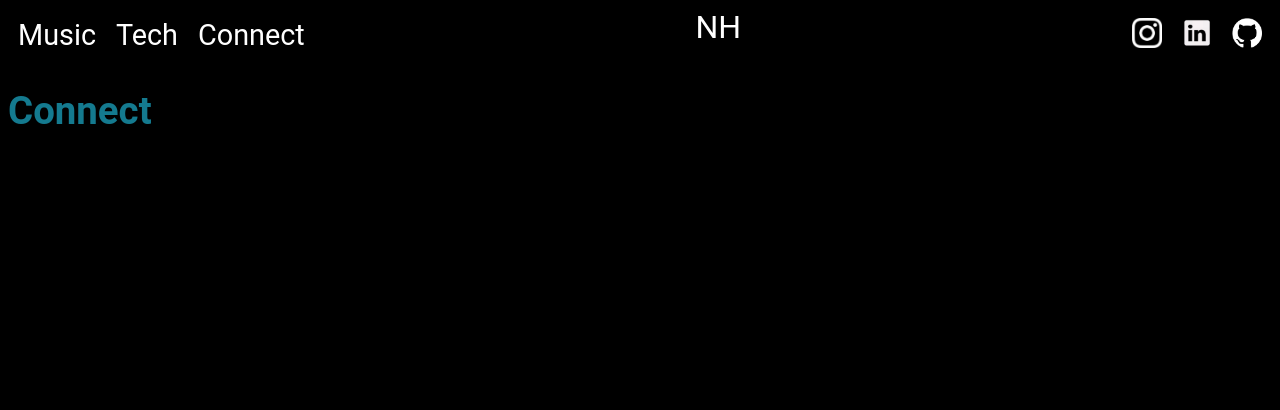
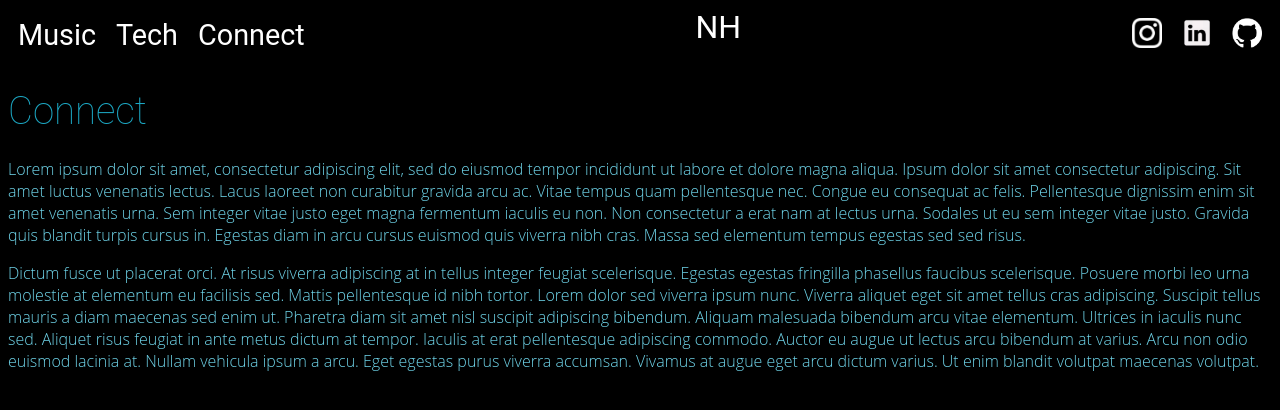
Before and after one commit to NHartMusic/studious-adventure, a React (Vite) app: page /Connect in a window 1280 px wide. Shown: the top 410 px of the page. Built offline with nearby package versions, Linux system fonts and the light colour scheme.

Commit message:
nice colors showing up for text

```diff
--- a/src/App.tsx
+++ b/src/App.tsx
@@ -14,7 +14,7 @@ function App() {
     <>
       <Header />
       <Routes>
-        <Route path='/Home' element={<Home />} />
+        <Route path='/' element={<Home />} />
         <Route path='/Music' element={<Music />} />
         <Route path='/Tech' element={<Tech />} />
         <Route path='/Connect' element={<Connect />} />
--- a/src/Pages/Connect/index.tsx
+++ b/src/Pages/Connect/index.tsx
@@ -1,9 +1,27 @@
-import {ConnectTitle} from './styles'
+import { ConnectTitle, ConnectParagraph } from './styles'
 
 function Connect() {
   return (
     <>
         <ConnectTitle>Connect</ConnectTitle>
+        <ConnectParagraph>
+          Lorem ipsum dolor sit amet, consectetur adipiscing elit, sed do eiusmod tempor incididunt ut labore et dolore
+          magna aliqua. Ipsum dolor sit amet consectetur adipiscing. Sit amet luctus venenatis lectus. Lacus laoreet non
+          curabitur gravida arcu ac. Vitae tempus quam pellentesque nec. Congue eu consequat ac felis. Pellentesque
+          dignissim enim sit amet venenatis urna. Sem integer vitae justo eget magna fermentum iaculis eu non. Non
+          consectetur a erat nam at lectus urna. Sodales ut eu sem integer vitae justo. Gravida quis blandit turpis cursus
+          in. Egestas diam in arcu cursus euismod quis viverra nibh cras. Massa sed elementum tempus egestas sed sed risus.
+        </ConnectParagraph>
+        <ConnectParagraph>
+          Dictum fusce ut placerat orci. At risus viverra adipiscing at in tellus integer feugiat scelerisque. Egestas
+          egestas fringilla phasellus faucibus scelerisque. Posuere morbi leo urna molestie at elementum eu facilisis sed.
+          Mattis pellentesque id nibh tortor. Lorem dolor sed viverra ipsum nunc. Viverra aliquet eget sit amet tellus cras
+          adipiscing. Suscipit tellus mauris a diam maecenas sed enim ut. Pharetra diam sit amet nisl suscipit adipiscing bibendum.
+          Aliquam malesuada bibendum arcu vitae elementum. Ultrices in iaculis nunc sed. Aliquet risus feugiat in ante metus dictum
+          at tempor. Iaculis at erat pellentesque adipiscing commodo. Auctor eu augue ut lectus arcu bibendum at varius. Arcu non
+          odio euismod lacinia at. Nullam vehicula ipsum a arcu. Eget egestas purus viverra accumsan. Vivamus at augue eget
+          arcu dictum varius. Ut enim blandit volutpat maecenas volutpat.
+        </ConnectParagraph>
     </>
   )
 }
--- a/src/Pages/Connect/styles.ts
+++ b/src/Pages/Connect/styles.ts
@@ -1,7 +1,11 @@
 import styled from 'styled-components'
-import {MainTitle} from '../../UI/Typography'
-import {randomColor1} from '../../UI/ColorGenerator'
+import { MainTitle, ParagraphMain } from '../../UI/Typography'
+import { randomColor1, randomColor3 } from '../../UI/ColorGenerator'
 
 export const ConnectTitle = styled(MainTitle)`
     color: ${randomColor1};
 `
+
+export const ConnectParagraph = styled(ParagraphMain)`
+    color: ${randomColor3};
+`
--- a/src/Pages/Home/index.tsx
+++ b/src/Pages/Home/index.tsx
@@ -1,9 +1,25 @@
-import * as React from 'react'
+import { HomeTitle, HomeParagraph } from './styles'
 
 function Home() {
   return (
     <>
-        <h1>Welcome Home</h1>
+        <HomeTitle>Welcome Home</HomeTitle>
+        <HomeParagraph>
+          Tortor consequat id porta nibh. Suspendisse sed nisi lacus sed viverra tellus in. Vulputate sapien nec sagittis
+          aliquam malesuada. Posuere lorem ipsum dolor sit amet. At urna condimentum mattis pellentesque id nibh. Phasellus
+          faucibus scelerisque eleifend donec pretium vulputate sapien. Et netus et malesuada fames ac turpis egestas.
+          Ipsum dolor sit amet consectetur adipiscing elit ut. Scelerisque viverra mauris in aliquam sem. Id nibh tortor
+          id aliquet lectus proin nibh nisl. Vestibulum sed arcu non odio euismod lacinia at. Velit scelerisque in dictum
+          non consectetur a.
+        </HomeParagraph>
+        <HomeParagraph>
+          Auctor augue mauris augue neque gravida in fermentum et. Pretium aenean pharetra magna ac placerat vestibulum
+          lectus mauris. Volutpat consequat mauris nunc congue nisi vitae. Quam elementum pulvinar etiam non quam lacus
+          suspendisse faucibus. Gravida quis blandit turpis cursus in hac habitasse. Enim ut tellus elementum sagittis vitae.
+          Eget dolor morbi non arcu risus quis varius. Ornare arcu dui vivamus arcu. Aenean sed adipiscing diam donec adipiscing
+          tristique risus nec. Dolor purus non enim praesent elementum facilisis leo. Habitant morbi tristique senectus et
+          netus. Volutpat odio facilisis mauris sit amet massa vitae tortor. Tortor condimentum lacinia quis vel eros.
+        </HomeParagraph>
     </>
   )
 }
--- /dev/null
+++ b/src/Pages/Home/styles.ts
@@ -0,0 +1,11 @@
+import styled from 'styled-components'
+import { MainTitle, ParagraphMain } from '../../UI/Typography'
+import { randomColor4, randomColor5 } from '../../UI/ColorGenerator'
+
+export const HomeTitle = styled(MainTitle)`
+    color: ${randomColor4};
+`
+
+export const HomeParagraph = styled(ParagraphMain)`
+    color: ${randomColor5};
+`
--- a/src/Pages/Music/index.tsx
+++ b/src/Pages/Music/index.tsx
@@ -1,9 +1,28 @@
-import * as React from 'react'
+import { MusicTitle, MusicParagraph } from './styles'
 
 function Music() {
   return (
     <>
-        <h1>Medium Boys</h1>
+        <MusicTitle>Music</MusicTitle>
+        <MusicParagraph>
+          Nec feugiat in fermentum posuere urna nec. Feugiat sed lectus vestibulum mattis ullamcorper. Facilisi
+          cras fermentum odio eu feugiat pretium nibh. At erat pellentesque adipiscing commodo elit at imperdiet.
+          Hendrerit gravida rutrum quisque non tellus orci. Velit egestas dui id ornare arcu odio ut. Pellentesque
+          eu tincidunt tortor aliquam nulla facilisi cras fermentum. Ut enim blandit volutpat maecenas volutpat.
+          Imperdiet proin fermentum leo vel orci porta non pulvinar neque. A scelerisque purus semper eget duis at
+          tellus at. Posuere sollicitudin aliquam ultrices sagittis. Eleifend quam adipiscing vitae proin. Id eu
+          nisl nunc mi ipsum faucibus vitae aliquet nec.
+        </MusicParagraph>
+        <MusicParagraph>
+          Pellentesque habitant morbi tristique senectus et netus et malesuada fames. Proin sed libero enim sed
+          faucibus turpis in eu. Urna molestie at elementum eu facilisis sed. Pharetra pharetra massa massa ultricies
+          mi quis hendrerit dolor. Tempor id eu nisl nunc mi ipsum faucibus vitae aliquet. Faucibus interdum posuere
+          lorem ipsum dolor sit amet. Enim sed faucibus turpis in eu mi bibendum. Sit amet mauris commodo quis. Egestas
+          diam in arcu cursus euismod quis viverra nibh cras. Laoreet non curabitur gravida arcu ac tortor dignissim
+          convallis. Non curabitur gravida arcu ac tortor dignissim convallis. Donec adipiscing tristique risus nec
+          feugiat in fermentum posuere. Non tellus orci ac auctor augue mauris augue neque gravida. Consequat ac felis
+          donec et odio. A condimentum vitae sapien pellentesque habitant morbi.
+        </MusicParagraph>
     </>
   )
 }
--- /dev/null
+++ b/src/Pages/Music/styles.ts
@@ -0,0 +1,11 @@
+import styled from 'styled-components'
+import { MainTitle, ParagraphMain } from '../../UI/Typography'
+import { randomColor2, randomColor5 } from '../../UI/ColorGenerator'
+
+export const MusicTitle = styled(MainTitle)`
+    color: ${randomColor5};
+`
+
+export const MusicParagraph = styled(ParagraphMain)`
+    color: ${randomColor2};
+`
--- a/src/Pages/Tech/index.tsx
+++ b/src/Pages/Tech/index.tsx
@@ -1,9 +1,25 @@
-import * as React from 'react'
+import { TechTitle, TechParagraph } from './styles'
 
 function Tech() {
   return (
     <>
-        <h1>Small Boys</h1>
+        <TechTitle>Tech</TechTitle>
+        <TechParagraph>
+          Non quam lacus suspendisse faucibus interdum posuere lorem ipsum. Dignissim cras tincidunt lobortis
+          feugiat. Pulvinar proin gravida hendrerit lectus a. Dictum varius duis at consectetur. Sed arcu non
+          odio euismod lacinia. Condimentum lacinia quis vel eros. Mauris vitae ultricies leo integer malesuada
+          nunc vel risus commodo. Volutpat ac tincidunt vitae semper quis lectus nulla. At augue eget arcu
+          dictum varius. Nunc pulvinar sapien et ligula. Tempor id eu nisl nunc mi ipsum. A lacus vestibulum sed
+          arcu non. Eget sit amet tellus cras adipiscing enim eu turpis egestas.
+        </TechParagraph>
+        <TechParagraph>
+          Risus at ultrices mi tempus imperdiet nulla malesuada. Enim ut tellus elementum sagittis vitae et.
+          Curabitur gravida arcu ac tortor dignissim convallis aenean et tortor. Elit duis tristique sollicitudin
+          nibh sit. Dui nunc mattis enim ut tellus. Malesuada fames ac turpis egestas integer eget. Sociis natoque
+          penatibus et magnis dis parturient montes. Egestas sed sed risus pretium quam vulputate dignissim suspendisse.
+          Pellentesque habitant morbi tristique senectus et netus. Elit eget gravida cum sociis natoque penatibus et.
+          Id cursus metus aliquam eleifend mi in nulla. Nunc consequat interdum varius sit.
+        </TechParagraph>
     </>
   )
 }
--- /dev/null
+++ b/src/Pages/Tech/styles.ts
@@ -0,0 +1,11 @@
+import styled from 'styled-components'
+import { MainTitle, ParagraphMain } from '../../UI/Typography'
+import { randomColor3, randomColor6 } from '../../UI/ColorGenerator'
+
+export const TechTitle = styled(MainTitle)`
+    color: ${randomColor6};
+`
+
+export const TechParagraph = styled(ParagraphMain)`
+    color: ${randomColor3};
+`
--- a/src/UI/ColorGenerator.ts
+++ b/src/UI/ColorGenerator.ts
@@ -1,5 +1,8 @@
 export const getRandomColorFromList = (): string => {
     const colorList = [
+      '#C9F0F7',
+      '#B8EBF5',
+      '#A6E5F2',
       '#94E0F0',
       '#82DBED',
       '#70D6EB',
@@ -10,8 +13,6 @@ export const getRandomColorFromList = (): string => {
       '#1FB8D6',
       '#1CA8C4',
       '#1999B3',
-      '#178AA1',
-      '#147A8F',
     ];
 
     // Choose a random index from the colorList
--- a/src/UI/Typography.ts
+++ b/src/UI/Typography.ts
@@ -2,5 +2,17 @@ import styled from 'styled-components'
 
 export const MainTitle = styled.h1`
    font-family: 'Roboto', sans-serif;
-   font-size: 2.4rem;
+   font-size: 2.4em;
+   font-weight: 100;
 `
+
+export const SubTitle = styled.h2`
+   font-family: 'Roboto', sans-serif;
+   font-size: 2.0em;
+`
+
+export const ParagraphMain = styled.p`
+   font-family: 'Open Sans', sans-serif;
+   font-size: 1.0em;
+   font-weight: 100;
+`
```
